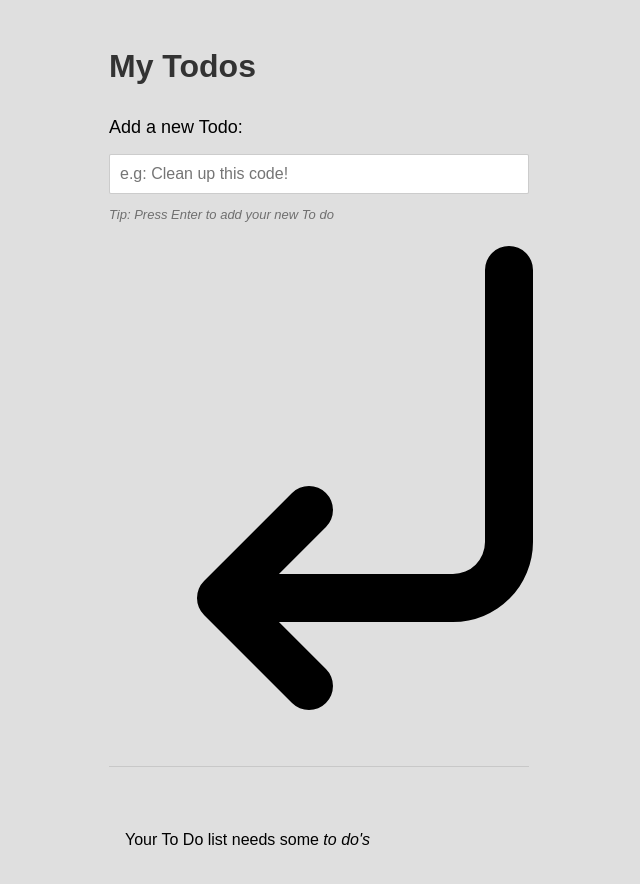
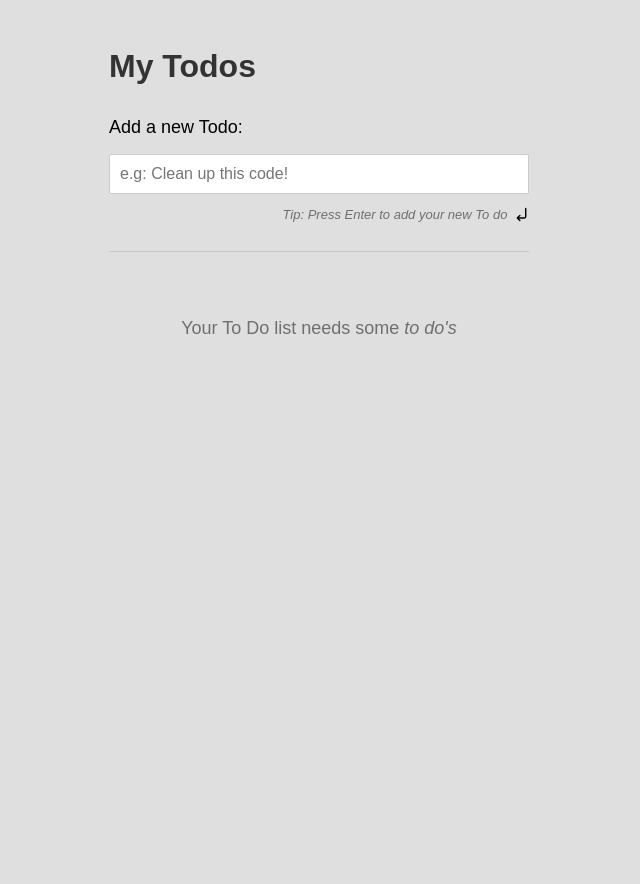
Before and after one commit to kambanwait/react-todo, a React (Create React App) app: page / in a window 1280 px wide. Shown: the top 884 px of the page, without its empty margins (321-961 px from the left). After the commit the page ends 800 px from the top, so only its background shows below. Built offline with nearby package versions, Linux system fonts and the light colour scheme.

Commit message:
Adds styling for copy alignment, inline icon and empty list

```diff
--- a/src/index.css
+++ b/src/index.css
@@ -36,10 +36,34 @@ label {
   margin: 0 auto;
 }
 
+.align-right {
+  text-align: right;
+}
+
+.copy {}
+
+.copy__inline-icon {
+  display: inline-block;
+  margin: 0 0 -3px 3px;
+  height: 15px;
+  width: 15px;
+}
+
 .copy--small {
-  color: rgba(0,0,0,0.5);
   font-style: italic;
   font-size: 13px;
+}
+
+.copy--center {
+  text-align: center;
+}
+
+.copy--large {
+  font-size: 18px;
+}
+
+.copy--light {
+  color: rgba(0,0,0,0.5);
 }
 
 .list {
```
